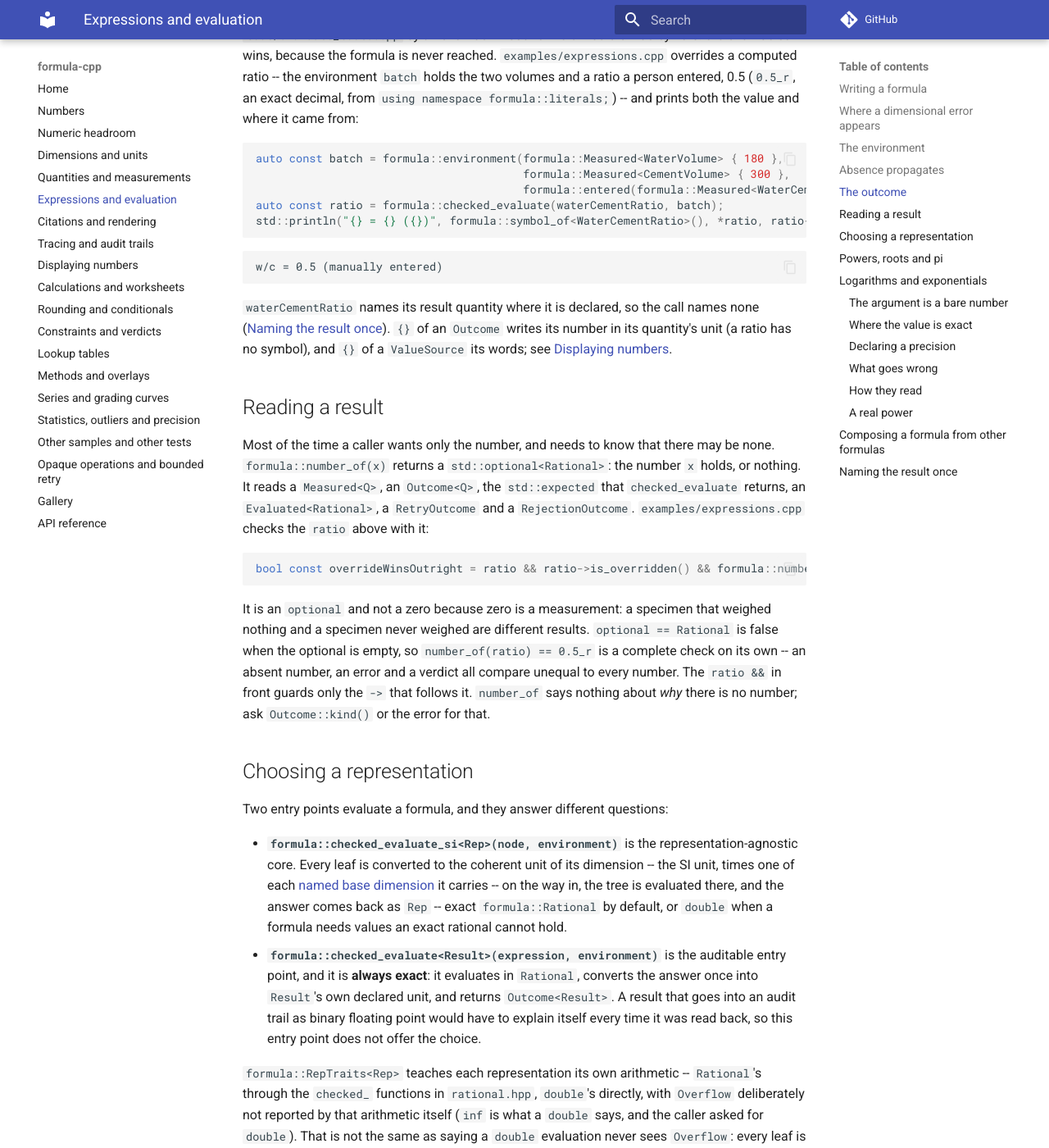
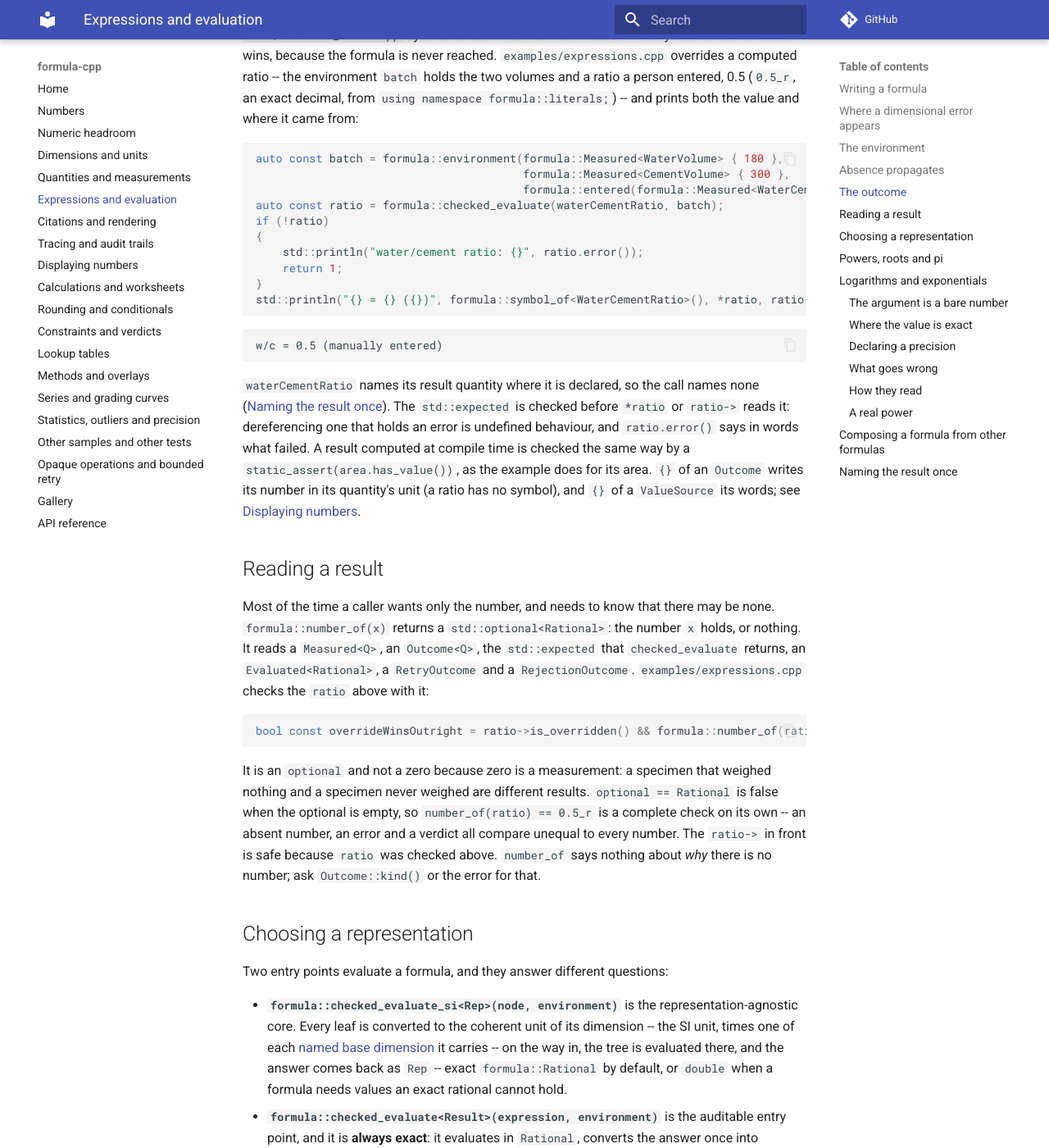
Before and after one commit to LASTRADA-Software/formula-cpp, an MkDocs documentation site: the page built from docs/expressions.md, in a window 1280 px wide and 1400 px high, scrolled down 4859 px. Shown: the whole window at 82% size. Built offline with MkDocs 1.6.1 and Material for MkDocs 9.7.7, drawn with Linux system fonts in a browser that asks for light colours; comment, search, counter and statistics services are not loaded.

Commit message:
docs(examples): check every checked result before use in the small examples
A std::expected that holds an error must not be dereferenced, and an
example is where a reader learns how to read one. The expressions example
now checks each checked_evaluate before it reads the outcome: its three
compile-time results with a static_assert, so an error stops the build, and
the water/cement ratio with an if that prints the error's words and fails.
The quantities example goes back to checked_convert_to,
checked_round_to_declared and checked_within_bounds, and checks each the
same way, rather than trading the check for the throwing spellings to be
shorter. Nothing they print changes.

The README and the guides quote the guarded lines, and the numbers guide
says that std::format writes a Rational's exact decimal where it has one,
and gives each block that uses _r its using-directive. The tracing guide
names the fixtures its vocabulary snippet uses, and the census test says
how the expressions example now writes the circular area it copies.

Signed-off-by: Christian Parpart <c.parpart@lastrada.net>

````diff
--- a/docs/expressions.md
+++ b/docs/expressions.md
@@ -254,6 +254,11 @@ auto const batch = formula::environment(formula::Measured<WaterVolume> { 180 },
                                         formula::Measured<CementVolume> { 300 },
                                         formula::entered(formula::Measured<WaterCementRatio> { 0.5_r }));
 auto const ratio = formula::checked_evaluate(waterCementRatio, batch);
+if (!ratio)
+{
+    std::println("water/cement ratio: {}", ratio.error());
+    return 1;
+}
 std::println("{} = {} ({})", formula::symbol_of<WaterCementRatio>(), *ratio, ratio->source());
 ```
 
@@ -262,8 +267,12 @@ w/c = 0.5 (manually entered)
 ```
 
 `waterCementRatio` names its result quantity where it is declared, so the call
-names none ([Naming the result once](#naming-the-result-once)). `{}` of an
-`Outcome` writes its number in its quantity's unit (a ratio has no symbol),
+names none ([Naming the result once](#naming-the-result-once)). The
+`std::expected` is checked before `*ratio` or `ratio->` reads it:
+dereferencing one that holds an error is undefined behaviour, and
+`ratio.error()` says in words what failed. A result computed at compile time is checked the same way by a
+`static_assert(area.has_value())`, as the example does for its area. `{}` of
+an `Outcome` writes its number in its quantity's unit (a ratio has no symbol),
 and `{}` of a `ValueSource` its words; see [Displaying numbers](display.md).
 
 ## Reading a result
@@ -284,9 +293,9 @@ that weighed nothing and a specimen never weighed are different results.
 `optional == Rational` is false when the optional is empty, so
 `number_of(ratio) == 0.5_r` is a complete check on its own -- an absent
 number, an error and a verdict all compare unequal to every number. The
-`ratio &&` in front guards only the `->` that follows it. `number_of` says
-nothing about *why* there is no number; ask `Outcome::kind()` or the error
-for that.
+`ratio->` in front is safe because `ratio` was checked above. `number_of`
+says nothing about *why* there is no number; ask `Outcome::kind()` or the
+error for that.
 
 ## Choosing a representation
 
````
Also changed, not shown: other parts of docs/expressions.md (+1 -1 lines), README.md (+13 -2 lines), docs/numbers.md (+13 -4 lines), docs/quantities.md (+14 -13 lines), docs/tracing.md (+12 -10 lines), 3 other files.
